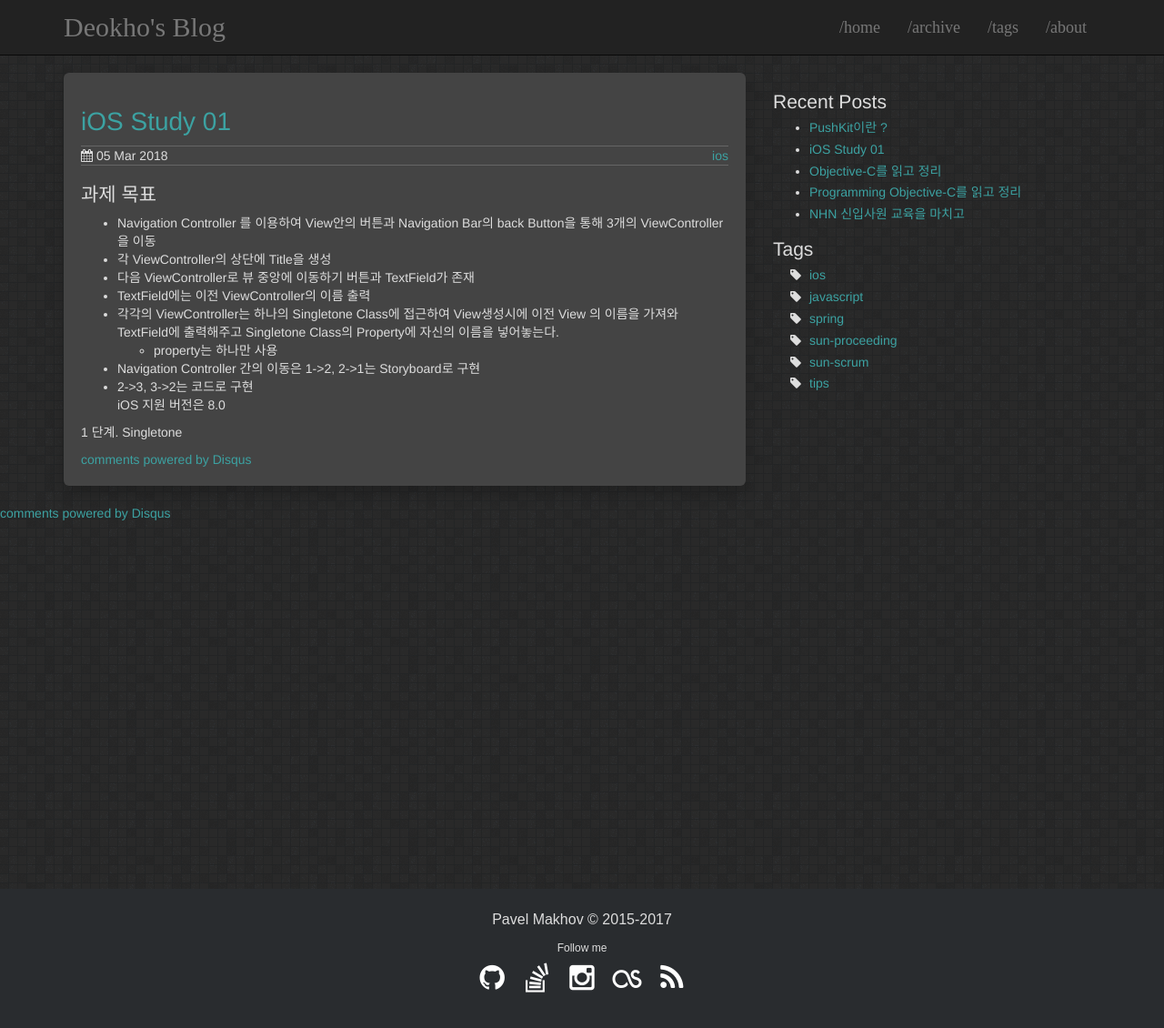
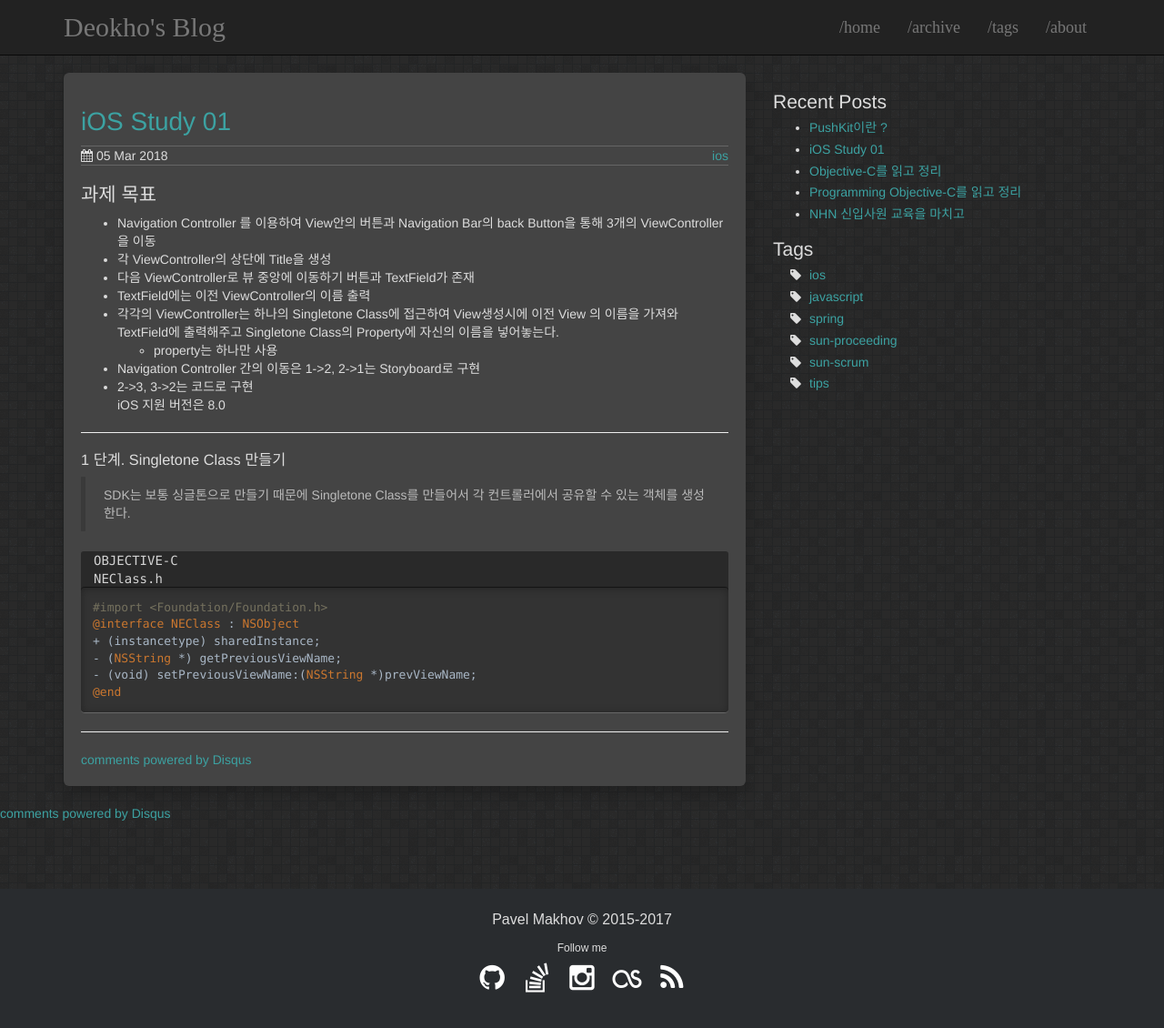
Before and after one commit to LeeDeokho/LeeDeokHo.github.io, a Jekyll site: the page built from _posts/2018-03-22-iOS-Study-01.md, in a window 1280 px wide and 1154 px high. Shown: the top 1130 px of the window at 91% size. Built offline with Jekyll 4.4.1, drawn with Linux system fonts in a browser that asks for light colours; comment, search, counter and statistics services are not loaded.

Commit message:
NECLass h

```diff
--- a/_posts/2018-03-22-iOS-Study-01.md
+++ b/_posts/2018-03-22-iOS-Study-01.md
@@ -20,4 +20,26 @@ comments: true
 - 2->3, 3->2는 코드로 구현
 iOS 지원 버전은 8.0
 
-1 단계. Singletone
+---
+
+
+### 1 단계. Singletone Class 만들기
+
+> SDK는 보통 싱글톤으로 만들기 때문에 Singletone Class를 만들어서 각 컨트롤러에서 공유할 수 있는 객체를 생성한다.
+
+>OBJECTIVE-C
+>NEClass.h
+{:.filename}
+{% highlight swift %}
+#import <Foundation/Foundation.h>
+@interface NEClass : NSObject
++ (instancetype) sharedInstance;
+- (NSString *) getPreviousViewName;
+- (void) setPreviousViewName:(NSString *)prevViewName;
+@end
+{% endhighlight %}
+
+
+
+
+---
```
